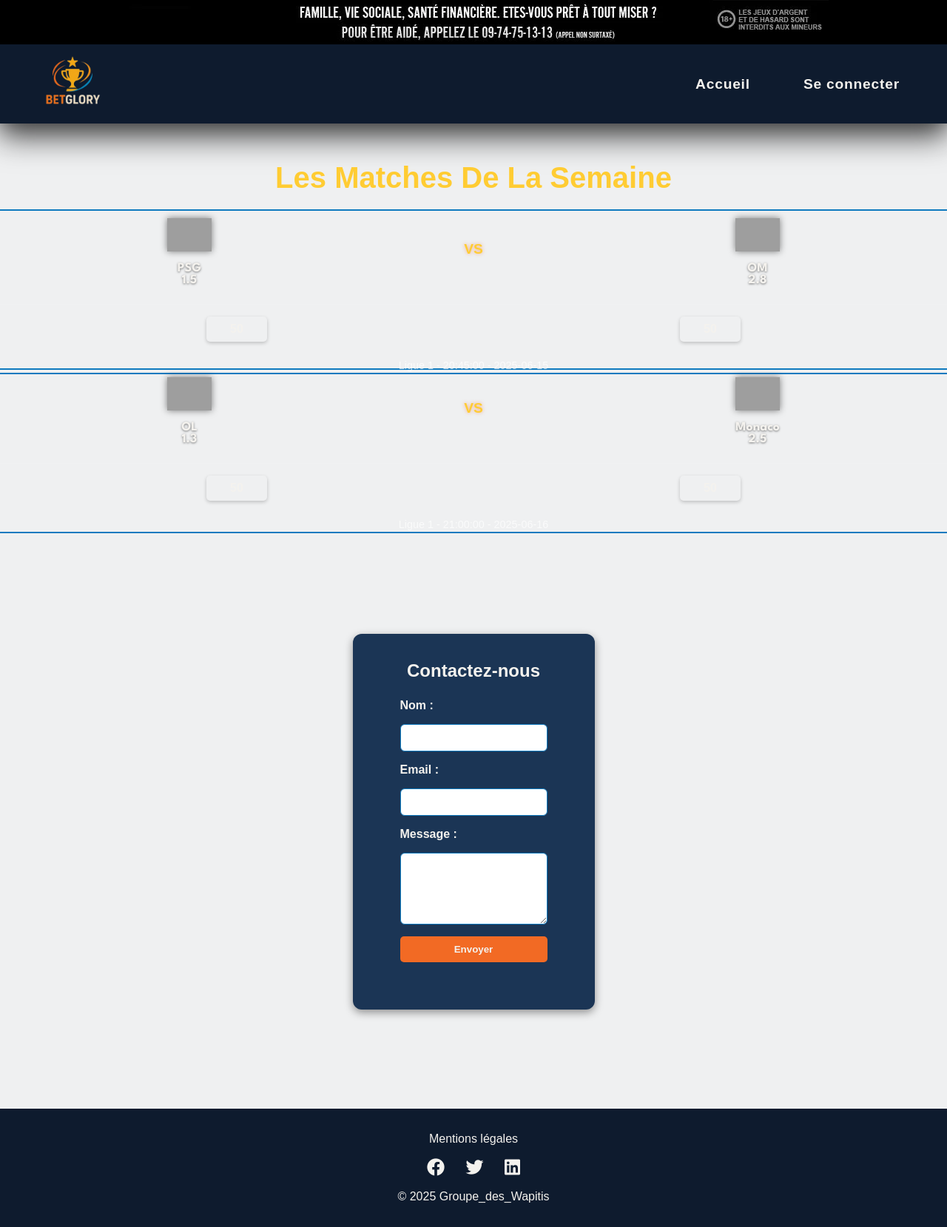
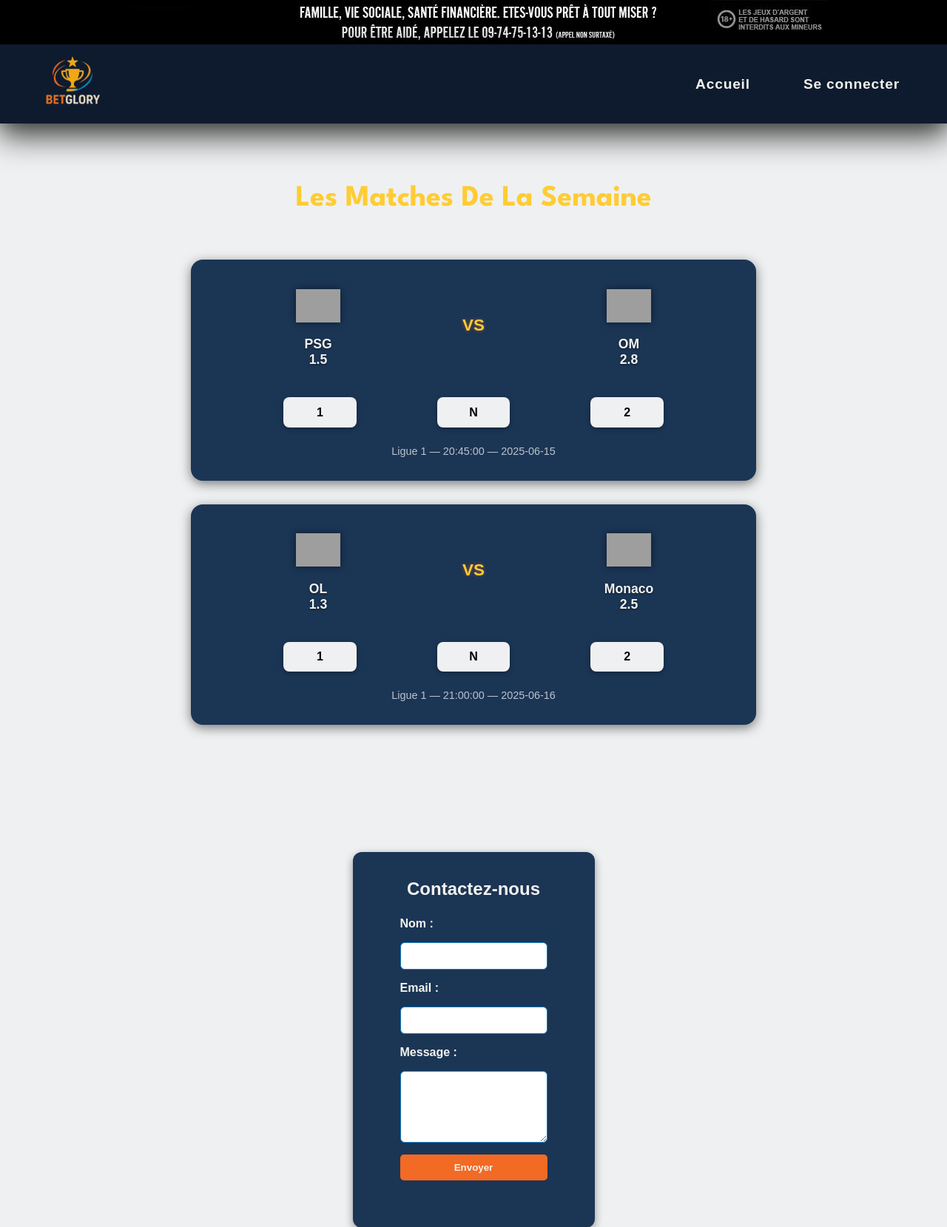
Before and after one commit to Neptune-dev/ProjetDevWeb, a PHP site: template site_paris_sportifs/views/homepage.php in a window 1280 px wide. Shown: the top 1659 px of the page at 74% size. Run offline with PHP 8.4, Linux system fonts and the light colour scheme; the template is opened without the code that fills it, so the values that code supplies are empty; data comes from the database, SQL or seed files in the repository; some web fonts are replaced; grey boxes are pictures that could not be loaded.

Commit message:
CSS des paris

```diff
--- a/site_paris_sportifs/public/css/DA.css
+++ b/site_paris_sportifs/public/css/DA.css
@@ -243,49 +243,44 @@ footer .socials a:hover {
 }
 
 
-
-
-/*Css des matches*/
-.TopPari h2 {
-  text-align: center;
-  margin-bottom: 1.5rem;
-}
-/* match_bubbles.css - À ajouter à votre dossier public/css */
-
-
-.match-bubble {
-  position: relative;
-  text-decoration: none;
-  color: var(--text-color);
-  overflow: visible;
+.TopPari {
+  display: flex;
+  flex-direction: column;
+  align-items: center;
+  gap: 2rem;
+  padding: 2rem 1rem;
 }
 
-.match-bubble::after {
-  content: "";
-  position: absolute;
-  top: -4px;  /* Épaisseur du contour */
-  left: -4px; /* Épaisseur du contour */
-  right: -4px;
-  bottom: -4px;
-  border: 2px solid var(--accent-color); /* Couleur bleue de votre thème */
-  z-index: -1; /* Place le contour derrière le contenu */
-  pointer-events: none; /* Permet de cliquer à travers */
-  transition: all 0.3s ease;
+.TopPari h1 {
+  color: var(--secondary-color);
+  font-size: 2.5rem;
+  font-family: 'League-Spartan', sans-serif;
+  text-align: center;
+  margin-bottom: 2rem;
+}
+
+.match-card {
+  background-color: var(--panneau-color);
+  color: var(--text-color);
+  border-radius: 16px;
+  box-shadow: 0 4px 15px rgba(0, 0, 0, 0.5);
+  padding: 2rem;
+  width: 100%;
+  max-width: 700px;
+  display: flex;
+  flex-direction: column;
+  gap: 1.5rem;
+  font-family: 'Montserrat', sans-serif;
 }
 
 .teams {
   display: flex;
   justify-content: space-between;
   align-items: center;
-  margin-bottom: 1rem;
-  position: relative;
-  z-index: 2;
 }
 
 .team {
-  display: flex;
-  flex-direction: column;
-  align-items: center;
+  text-align: center;
   width: 40%;
 }
 
@@ -299,38 +294,34 @@ footer .socials a:hover {
 
 .team-name {
   font-weight: bold;
-  text-align: center;
   font-size: 1.1rem;
-  font-family: 'League-Spartan', sans-serif;
   text-shadow: 0 1px 3px rgba(0, 0, 0, 0.5);
 }
 
 .vs {
+  font-size: 1.4rem;
   font-weight: bold;
   color: var(--secondary-color);
-  font-size: 1.2rem;
   text-shadow: 0 0 5px rgba(242, 106, 36, 0.5);
 }
 
 .odds {
   display: flex;
-  justify-content: space-around;
-  margin-top: 1.5rem;
-  padding-top: 1rem;
-  border-top: 1px solid rgba(255, 255, 255, 0.1);
-  position: relative;
-  z-index: 2;
+  justify-content: space-evenly;
+  gap: 1rem;
+  margin-top: 1rem;
 }
 
 .odd {
+  background-color: var(--bg-color);
+  color: #000;
+  padding: 0.7rem 1.2rem;
+  border-radius: 8px;
+  font-weight: bold;
+  min-width: 60px;
   text-align: center;
-  padding: 0.5rem 1rem;
-  border-radius: 5px;
-  background-color: var(--bg-color);
   transition: all 0.2s ease;
-  font-weight: 600;
-  min-width: 50px;
-  box-shadow: 0 2px 5px rgba(0, 0, 0, 0.2);
+  box-shadow: 0 2px 6px rgba(0, 0, 0, 0.3);
 }
 
 .odd:hover {
@@ -340,41 +331,7 @@ footer .socials a:hover {
 }
 
 .match-info {
-  margin-top: 1.5rem;
+  text-align: center;
   font-size: 0.9rem;
   color: rgba(255, 255, 255, 0.7);
-  text-align: center;
-  font-family: 'Montserrat', sans-serif;
-  position: relative;
-  z-index: 2;
 }
-
-/*Css de la gestion des match*/
-.admin h2 {
-  text-align: center;
-  margin-bottom: 1.5rem;
-  color:var(--text-color);
-}
-
-.TopPari h1{ /*Cela m'a attaqué mon titre ailleurs ton h1 commun à tous !*/
-  text-align: center;
-  margin-bottom: 1.5rem;
-  color:var(--secondary-color);
-  font-size: 2.5rem;
-}
-
-table {
-    width: 80%;
-    margin-left: auto;
-    margin-right: auto;
-    border-collapse: collapse;
-}
-th, td {
-    border: 1px solid #ddd;
-    padding: 12px;
-    text-align: left;
-}
-
-th{
-  color:var(--secondary-color);
-}
--- a/site_paris_sportifs/routes/login.php
+++ b/site_paris_sportifs/routes/login.php
@@ -13,6 +13,8 @@ ob_start();
         <form class="contactForm" action="login" method="POST">
             Nom d'utilisateur : <input type="text" name="username" required><br>
             Mot de passe : <input type="password" name="pwd" required><br>
+            <a href="/site_paris_sportifs/reset_password">Mot de passe oublié ?</a><br>
+            <!--Flemme de faire le reset de mot de passe, mais c'est pas compliqué à faire-->
             <button type="submit">Se connecter</button>
         </form>
         <a href="/site_paris_sportifs/signin">Pas encore de compte ?<br>Incris-toi </a>
--- a/site_paris_sportifs/views/game_view.php
+++ b/site_paris_sportifs/views/game_view.php
@@ -36,28 +36,34 @@ $away = $away["TeamName"];
 ob_start();
 ?>
 
-<div class="match-bubble">
+<div class="match-card">
     <div class="teams">
         <div class="team">
-            <img src="<?=$homeLogo?>" alt="Home team Logo">
-            <span class="team-name"><?= $home ?></span>
-            <span class="team-name"><?= $homeOdd ?></span>
+            <img src="<?= $homeLogo ?>" alt="Logo <?= $home ?>">
+            <div class="team-name"><?= $home ?></div>
+            <div class="team-name"><?= $homeOdd ?></div>
         </div>
-        <span class="vs">VS</span>
+
+        <div class="vs">VS</div>
+
         <div class="team">
-            <img src="<?=$awayLogo?>" alt="Away team Logo">
-            <span class="team-name"><?= $away ?></span>
-            <span class="team-name"><?= $awayOdd ?></span>
+            <img src="<?= $awayLogo ?>" alt="Logo <?= $away ?>">
+            <div class="team-name"><?= $away ?></div>
+            <div class="team-name"><?= $awayOdd ?></div>
         </div>
     </div>
+
     <div class="odds">
-        <div class="odd"><?= 50 ?></div>
-        <div class="odd"><?= 50 ?></div>
+        <div class="odd">1</div>
+        <div class="odd">N</div>
+        <div class="odd">2</div>
     </div>
+
     <div class="match-info">
-        <?= $league ?> - <?= $gameTime ?> - <?= $gameDate ?>
+        <?= $league ?> — <?= $gameTime ?> — <?= $gameDate ?>
     </div>
 </div>
+
 
 <?php
 echo ob_get_clean();
```
